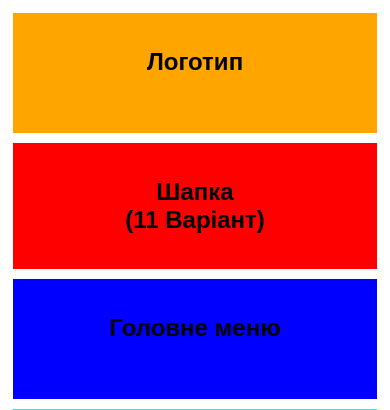
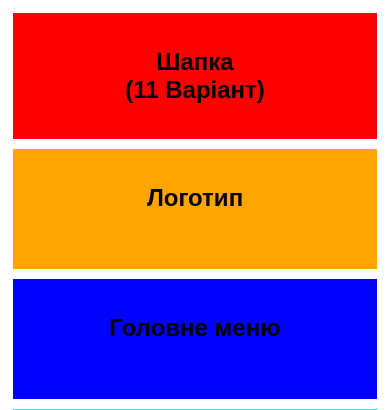
Before and after one commit to ZovytOleg/ZovytOleg.github.io, a PHP site: page /lab3.html in a window 390 px wide. Shown: the top 410 px of the page. Run offline with PHP 8.4, Linux system fonts and the light colour scheme.

Commit message:
Update stylemaket.css

```diff
--- a/stylemaket.css
+++ b/stylemaket.css
@@ -107,8 +107,8 @@
         grid-template-columns: repeat(9, 1fr);
         word-wrap: break-word;
         grid-template-areas:
+	  "hd hd hd hd   hd hd   hd   hd   hd"
           "lg lg lg lg lg lg lg lg lg"
-          "hd hd hd hd   hd hd   hd   hd   hd"
           "mn mn mn mn   mn mn   mn   mn   mn"
           "nv nv nv inf   inf inf  inf inf inf "
           "nv nv nv inf   inf  inf  inf inf inf"
@@ -125,8 +125,8 @@
         grid-template-columns: repeat(9, 1fr);
         word-wrap: break-word;
         grid-template-areas:
-       "lg lg lg lg lg lg lg lg lg"
           "hd hd hd hd   hd hd   hd   hd   hd"
+	  "lg lg lg lg lg lg lg lg lg"
           "mn mn mn mn   mn mn   mn   mn   mn"
           "nv nv nv nv nv nv nv nv nv "
 	  "nv nv nv nv nv nv nv nv nv "
@@ -150,8 +150,8 @@
         grid-template-columns: repeat(9, 1fr);
         word-wrap: break-word;
         grid-template-areas:
-       "lg lg lg lg lg lg lg lg lg"
           "hd hd hd hd   hd hd   hd   hd   hd"
+	  "lg lg lg lg lg lg lg lg lg"
           "mn mn mn mn   mn mn   mn   mn   mn"
           "nv nv nv nv nv nv nv nv nv "
 	  "nv nv nv nv nv nv nv nv nv "
```
